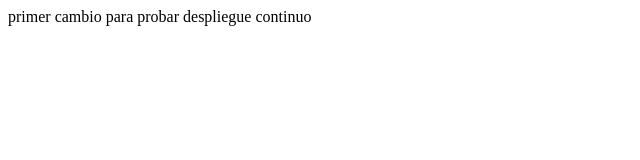
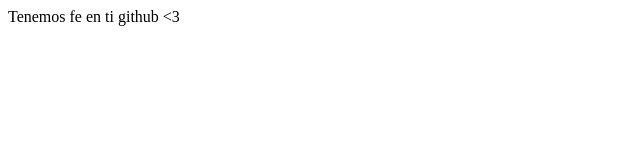
Before and after one commit to rickyyancor/SA, a plain HTML site: page WS1/web/index.html in a window 1280 px wide. Shown: the whole page, without its empty margins (0-640 px from the left). Drawn offline with Linux system fonts and the light colour scheme.

Commit message:
Web service de prueba3

```diff
--- a/WS1/web/index.html
+++ b/WS1/web/index.html
@@ -11,6 +11,6 @@ and open the template in the editor.
         <meta name="viewport" content="width=device-width, initial-scale=1.0">
     </head>
     <body>
-        <div>primer cambio para probar despliegue continuo </div>
+        <div>Tenemos fe en ti github <3 </div>
     </body>
 </html>
```
